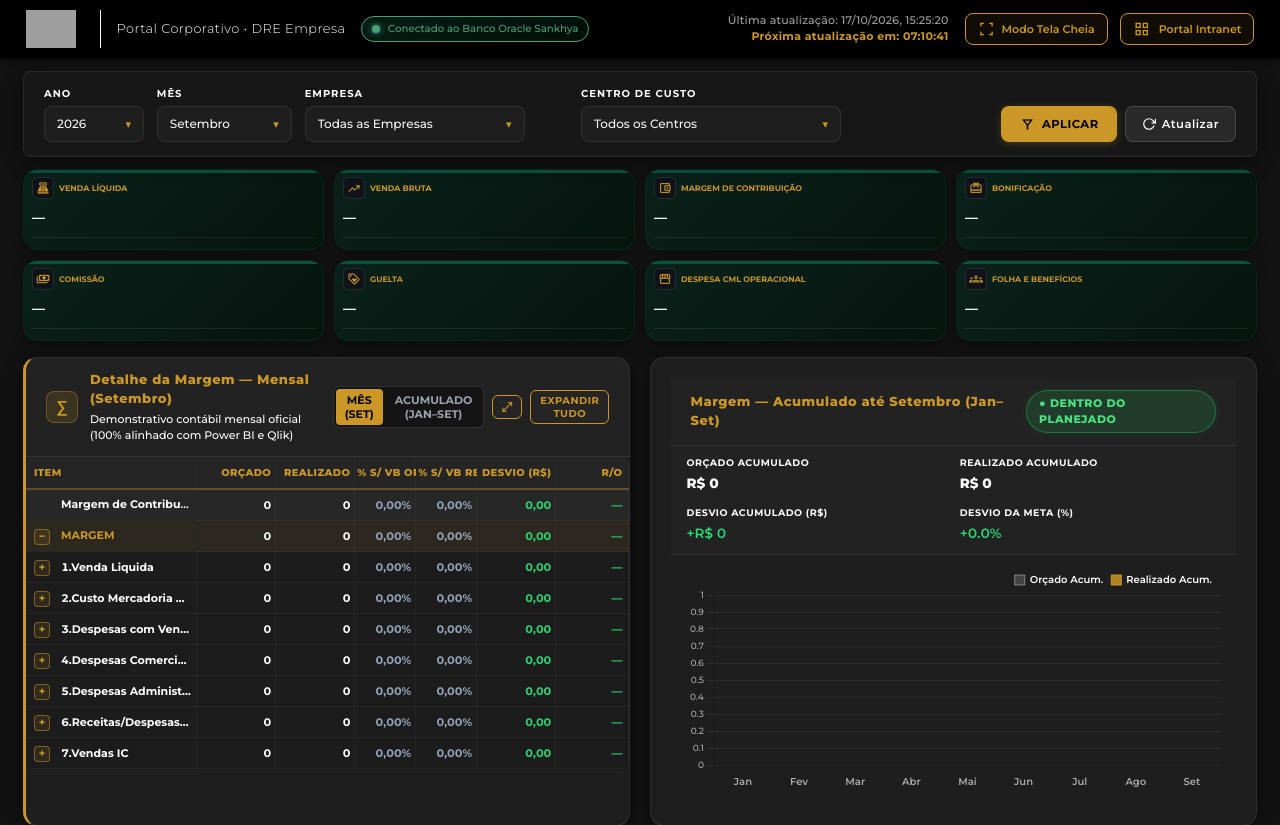
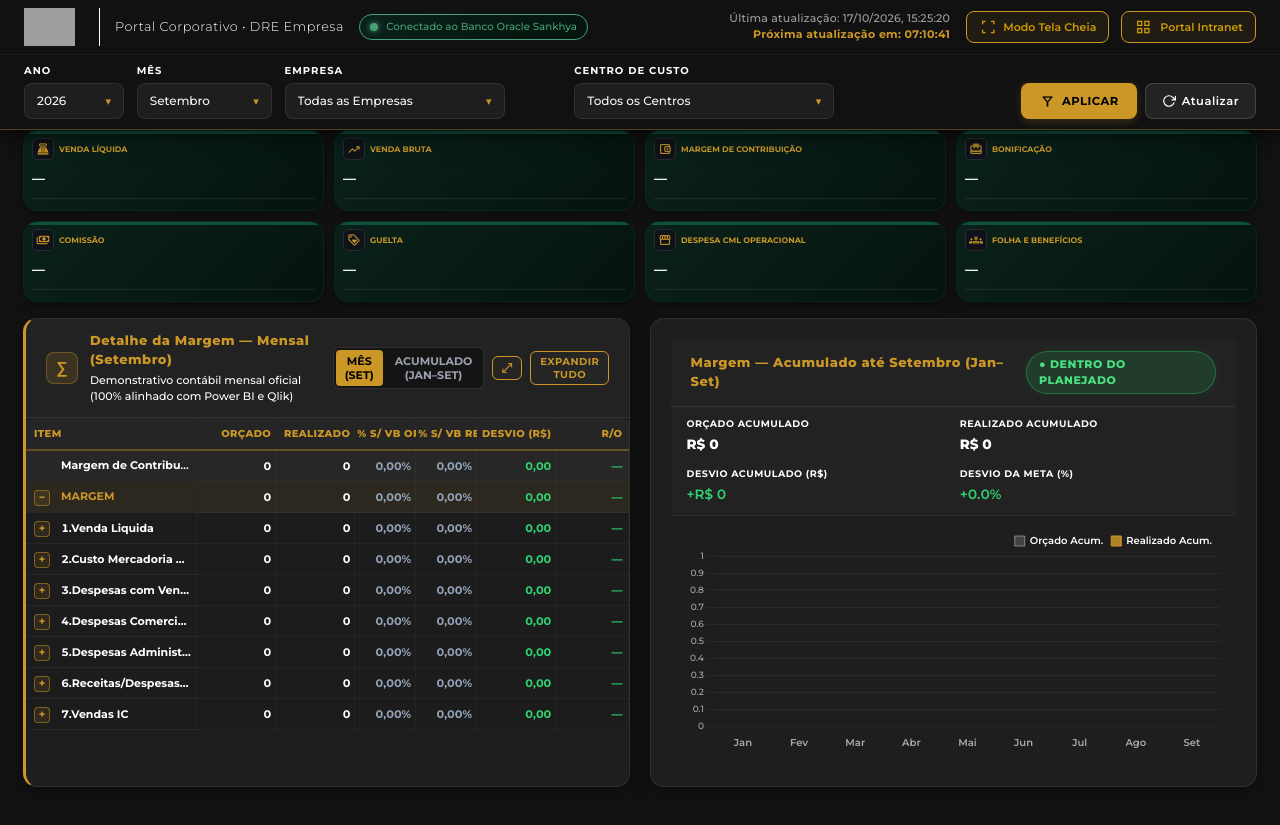
Before and after one commit to Sracm/Dre_Empresa, a Flask app: page / in a window 1280 px wide. Shown: the top 825 px of the page. Run offline with Flask 3, Linux system fonts and the light colour scheme; data that the repository does not hold is empty; some libraries are stand-ins or nearby versions; grey boxes are pictures that could not be loaded.

Commit message:
feat: congelar cabecalho e filtros no topo (normal e tela cheia)

```diff
--- a/static/css/responsive.css
+++ b/static/css/responsive.css
@@ -467,22 +467,74 @@ html, body {
   }
 }
 
-/* ── 6. Otimizações para Modo Tela Cheia e Apresentações ── */
+/* ── 6. Otimizações para Topo Congelado (Navbar + Filtros Unidos) e Modo Tela Cheia ── */
+.top-congelado-wrapper {
+  position: sticky !important;
+  top: 0 !important;
+  left: 0 !important;
+  right: 0 !important;
+  width: 100% !important;
+  z-index: 1000 !important;
+  background: rgba(18, 18, 18, 0.98) !important;
+  backdrop-filter: blur(16px) !important;
+  -webkit-backdrop-filter: blur(16px) !important;
+  box-shadow: 0 4px 20px rgba(0, 0, 0, 0.65) !important;
+  border-bottom: 1px solid rgba(203, 151, 39, 0.35) !important;
+  overflow: visible !important;
+  transition: all 0.2s ease-in-out !important;
+}
+
+.top-congelado-wrapper .app-header {
+  position: relative !important;
+  top: auto !important;
+  min-height: 48px !important;
+  height: auto !important;
+  padding: 8px clamp(12px, 2vw, 24px) !important;
+  background: transparent !important;
+  box-shadow: none !important;
+  backdrop-filter: none !important;
+  -webkit-backdrop-filter: none !important;
+  border-bottom: 1px solid rgba(255, 255, 255, 0.05) !important;
+}
+
+.top-congelado-wrapper .filtros-bar {
+  position: relative !important;
+  top: auto !important;
+  margin: 0 !important;
+  padding: 8px clamp(12px, 2vw, 24px) 10px clamp(12px, 2vw, 24px) !important;
+  background: transparent !important;
+  border: none !important;
+  border-radius: 0 !important;
+  box-shadow: none !important;
+  backdrop-filter: none !important;
+  -webkit-backdrop-filter: none !important;
+  overflow: visible !important;
+}
+
+.top-congelado-wrapper .multi-select-dropdown {
+  z-index: 1100 !important;
+}
+
+/* Otimizações compactas refinadas para Modo Tela Cheia */
 body.is-fullscreen-mode {
   padding-bottom: 24px !important;
-  overflow-y: auto !important;
 }
 
-body.is-fullscreen-mode .app-header {
-  padding: 6px 20px !important;
-  min-height: 48px !important;
+body.is-fullscreen-mode .top-congelado-wrapper {
+  box-shadow: 0 10px 30px rgba(0, 0, 0, 0.85) !important;
+  border-bottom: 1px solid rgba(203, 151, 39, 0.5) !important;
 }
 
-body.is-fullscreen-mode .filtros-bar {
-  margin: 8px clamp(10px, 1.8vw, 24px) !important;
-  padding: 8px 16px !important;
+body.is-fullscreen-mode .top-congelado-wrapper .app-header {
+  padding: 5px clamp(12px, 2vw, 24px) !important;
+  min-height: 42px !important;
+}
+
+body.is-fullscreen-mode .top-congelado-wrapper .filtros-bar {
+  padding: 6px clamp(12px, 2vw, 24px) 8px clamp(12px, 2vw, 24px) !important;
 }
 
 body.is-fullscreen-mode .kpi-section {
+  margin-top: 14px !important;
   margin-bottom: 12px !important;
 }
--- a/templates/index.html
+++ b/templates/index.html
@@ -8,13 +8,16 @@
   <link rel="preconnect" href="https://fonts.googleapis.com" />
   <link href="https://fonts.googleapis.com/css2?family=Montserrat:wght@300;400;500;600;700;800;900&display=swap" rel="stylesheet" />
   <link rel="stylesheet" href="https://fonts.googleapis.com/css2?family=Material+Symbols+Outlined:opsz,wght,FILL,GRAD@20..48,100..700,0..1,-50..200" />
-  <link rel="stylesheet" href="{{ url_for('static', filename='css/tokens.css') }}?v=20261017_adaptive_cards_v2" />
-  <link rel="stylesheet" href="{{ url_for('static', filename='css/base.css') }}?v=20261017_adaptive_cards_v2" />
-  <link rel="stylesheet" href="{{ url_for('static', filename='css/components.css') }}?v=20261017_adaptive_cards_v2" />
-  <link rel="stylesheet" href="{{ url_for('static', filename='css/style.css') }}?v=20261017_adaptive_cards_v2" />
-  <link rel="stylesheet" href="{{ url_for('static', filename='css/responsive.css') }}?v=20261017_adaptive_cards_v2" />
+  <link rel="stylesheet" href="{{ url_for('static', filename='css/tokens.css') }}?v=20261018_congelado_v2" />
+  <link rel="stylesheet" href="{{ url_for('static', filename='css/base.css') }}?v=20261018_congelado_v2" />
+  <link rel="stylesheet" href="{{ url_for('static', filename='css/components.css') }}?v=20261018_congelado_v2" />
+  <link rel="stylesheet" href="{{ url_for('static', filename='css/style.css') }}?v=20261018_congelado_v2" />
+  <link rel="stylesheet" href="{{ url_for('static', filename='css/responsive.css') }}?v=20261018_congelado_v2" />
 </head>
 <body class="dre-empresa-app">
+
+<!-- ════ TOP CONGELADO (NAVBAR + FILTROS) ═══════════════════════════════════ -->
+<div class="top-congelado-wrapper" id="topCongeladoWrapper">
 
 <!-- ════ NAVBAR ════════════════════════════════════════════════════════════ -->
 <header class="app-header">
@@ -148,6 +151,7 @@
     </button>
   </div>
 </section>
+</div>
 
 <!-- ════ BARRA DE PROGRESSO DE CARGA DO REPORT ═════ -->
 <div id="reportProgressBarContainer" class="report-progress-container" style="display: none;">
```
Also changed, not shown: static/js/app.js (+37 -5 lines).
